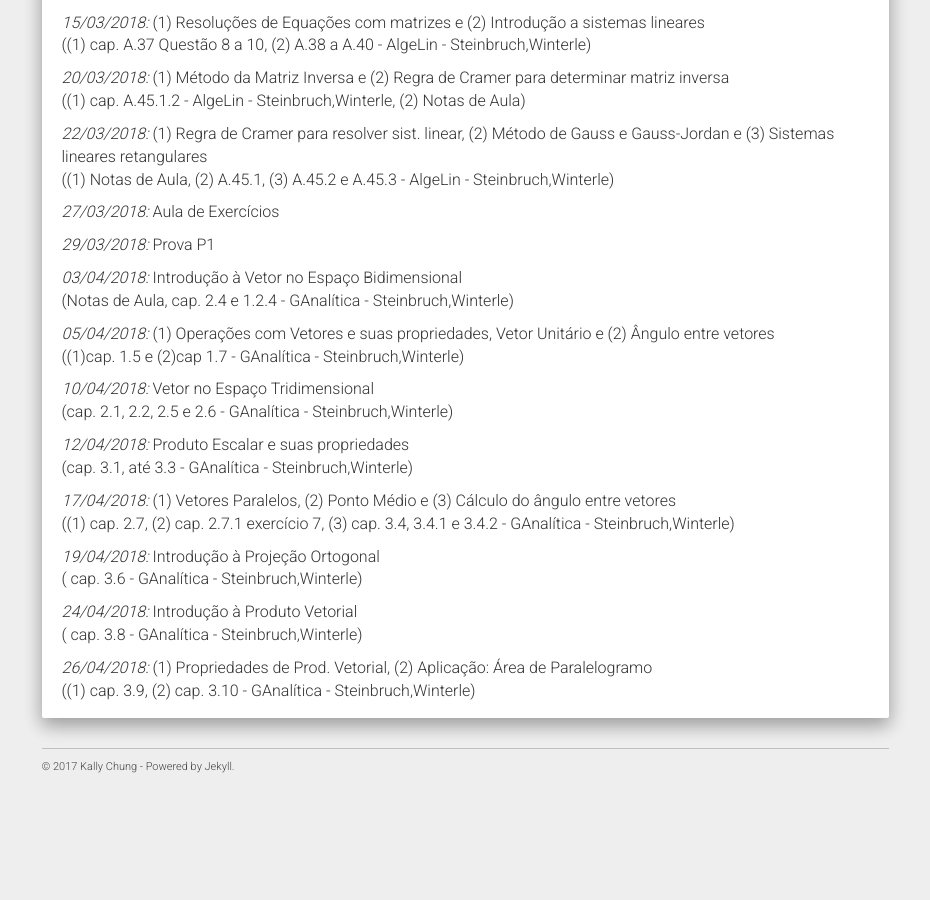
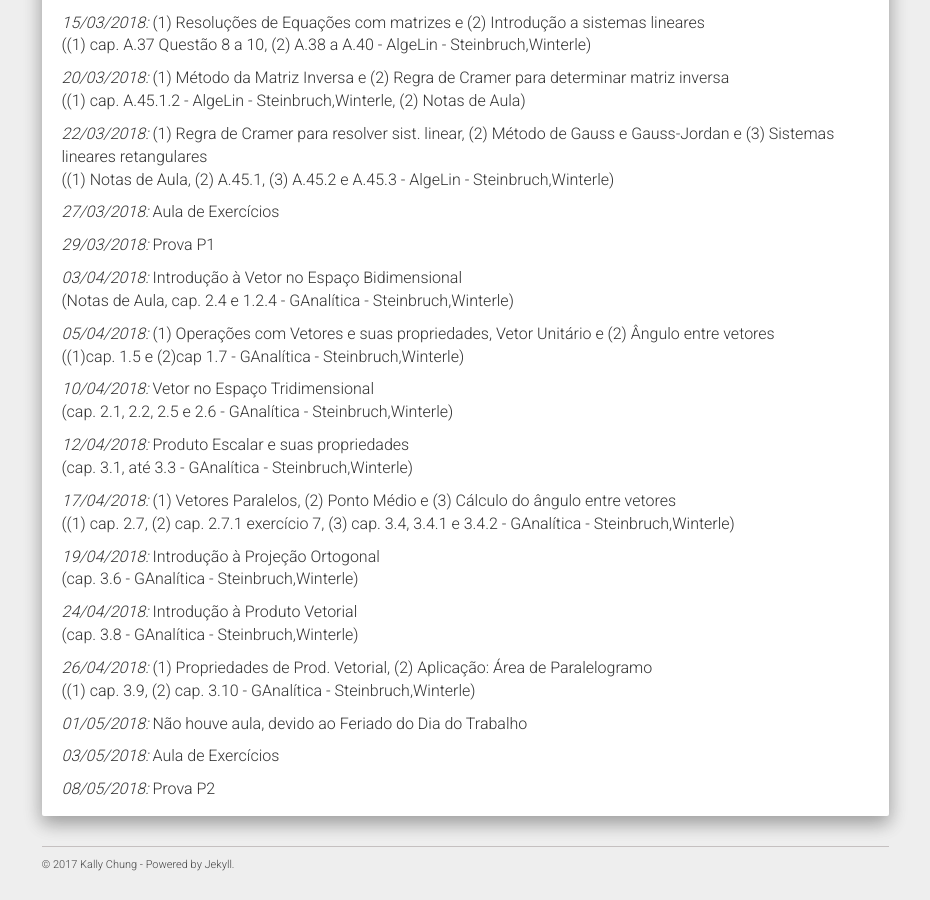
Before and after one commit to chunggnuhc/chunggnuhc.github.io, a Jekyll site: the page built from CM303-GAeAL-1sem2018.md, in a window 1280 px wide and 900 px high, scrolled down 2191 px. Shown: the whole window, without its empty margins (321-1251 px from the left). Built offline with Jekyll 4.4.1, drawn with Linux system fonts in a browser that asks for light colours; nearby versions of some CDN libraries; before the commit the page ends 2993 px from its top, so only the background shows below that.

Commit message:
Update CM303 - Cronog

```diff
--- a/CM303-GAeAL-1sem2018.md
+++ b/CM303-GAeAL-1sem2018.md
@@ -122,8 +122,14 @@ permalink: /CM303-GAeAL-1sem2018/
 
   _17/04/2018:_ (1) Vetores Paralelos, (2) Ponto Médio e (3) Cálculo do ângulo entre vetores <br/>((1) cap. 2.7, (2) cap. 2.7.1 exercício 7, (3) cap. 3.4, 3.4.1 e 3.4.2 - GAnalítica - Steinbruch,Winterle)
 
-  _19/04/2018:_ Introdução à Projeção Ortogonal <br/>( cap. 3.6 - GAnalítica - Steinbruch,Winterle)
+  _19/04/2018:_ Introdução à Projeção Ortogonal <br/>(cap. 3.6 - GAnalítica - Steinbruch,Winterle)
 
-  _24/04/2018:_ Introdução à Produto Vetorial <br/>( cap. 3.8 - GAnalítica - Steinbruch,Winterle)
+  _24/04/2018:_ Introdução à Produto Vetorial <br/>(cap. 3.8 - GAnalítica - Steinbruch,Winterle)
 
   _26/04/2018:_ (1) Propriedades de Prod. Vetorial, (2) Aplicação: Área de Paralelogramo <br/>((1) cap. 3.9, (2) cap. 3.10 - GAnalítica - Steinbruch,Winterle)
+
+  _01/05/2018:_ Não houve aula, devido ao Feriado do Dia do Trabalho
+
+  _03/05/2018:_ Aula de Exercícios
+
+  _08/05/2018:_ Prova P2
```
